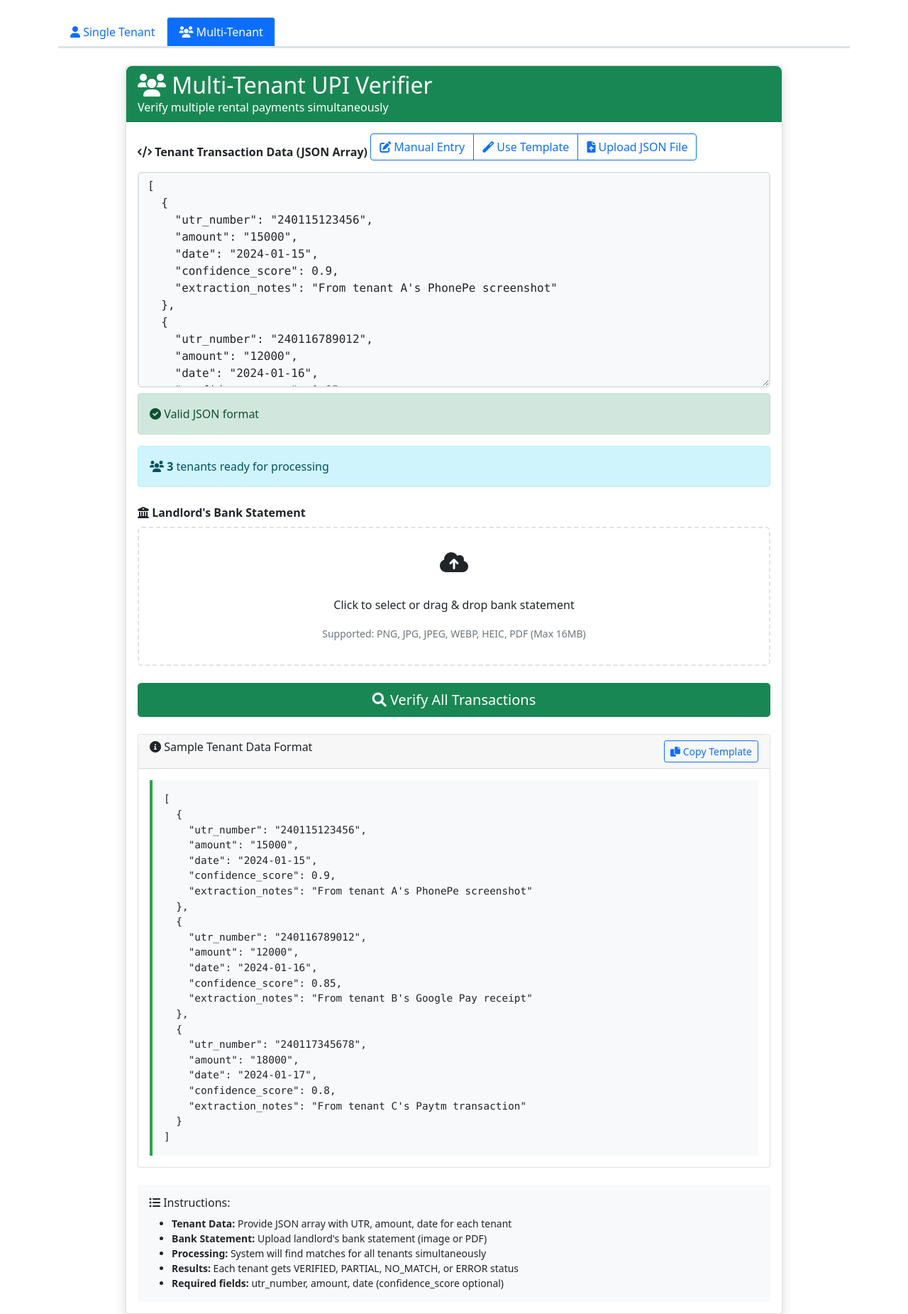
After one commit to akasharyan433/upi-verification, a Flask app: page /multi-tenant in a window 1280 px wide. The commit adds this page. Shown: the whole page at 71% size. Run offline with Flask 3, Linux system fonts and the light colour scheme; some libraries are stand-ins or nearby versions.

Commit message:
added frontend files for multi tenant records upload

```diff
--- a/app.py
+++ b/app.py
@@ -920,6 +920,11 @@ def index():
     """Main upload page"""
     return render_template('index.html')
 
+@app.route('/multi-tenant')
+def multi_tenant_page():
+    """Multi-tenant upload page"""
+    return render_template('multi_tenant.html')
+
 @app.route('/upload', methods=['POST'])
 def upload_files():
     """Handle file upload and processing with direct PDF support"""
--- /dev/null
+++ b/templates/multi_tenant.html
@@ -0,0 +1,558 @@
+<!DOCTYPE html>
+<html lang="en">
+<head>
+    <meta charset="UTF-8">
+    <meta name="viewport" content="width=device-width, initial-scale=1.0">
+    <title>Multi-Tenant UPI Verifier</title>
+    <link rel="stylesheet" href="{{ url_for('static', filename='style.css') }}">
+    <link href="https://cdn.jsdelivr.net/npm/bootstrap@5.1.3/dist/css/bootstrap.min.css" rel="stylesheet">
+    <link href="https://cdnjs.cloudflare.com/ajax/libs/font-awesome/6.0.0/css/all.min.css" rel="stylesheet">
+    <style>
+        .json-editor {
+            font-family: 'Consolas', 'Monaco', 'Courier New', monospace;
+            border: 2px solid #dee2e6;
+            border-radius: 0.375rem;
+            background-color: #f8f9fa;
+        }
+        .json-editor:focus {
+            border-color: #0d6efd;
+            box-shadow: 0 0 0 0.25rem rgba(13, 110, 253, 0.25);
+        }
+        .tenant-card {
+            border-left: 4px solid #0d6efd;
+        }
+        .sample-json {
+            background-color: #f8f9fa;
+            border-left: 4px solid #28a745;
+            font-family: 'Consolas', 'Monaco', 'Courier New', monospace;
+            font-size: 0.9em;
+        }
+        .navigation-tabs {
+            border-bottom: 2px solid #dee2e6;
+        }
+        .nav-link.active {
+            background-color: #0d6efd !important;
+            color: white !important;
+        }
+        .result-card {
+            transition: all 0.3s ease;
+        }
+        .verified { border-left: 4px solid #28a745; }
+        .partial { border-left: 4px solid #ffc107; }
+        .no-match { border-left: 4px solid #dc3545; }
+        .error { border-left: 4px solid #6c757d; }
+    </style>
+</head>
+<body>
+    <div class="container mt-4">
+        <!-- Navigation -->
+        <div class="row mb-4">
+            <div class="col-12">
+                <nav class="navigation-tabs">
+                    <div class="nav nav-tabs" id="nav-tab" role="tablist">
+                        <a class="nav-link" href="{{ url_for('index') }}">
+                            <i class="fas fa-user"></i> Single Tenant
+                        </a>
+                        <a class="nav-link active" href="{{ url_for('multi_tenant_page') }}">
+                            <i class="fas fa-users"></i> Multi-Tenant
+                        </a>
+                    </div>
+                </nav>
+            </div>
+        </div>
+
+        <div class="row justify-content-center">
+            <div class="col-lg-10">
+                <div class="card shadow">
+                    <div class="card-header bg-success text-white">
+                        <h2 class="mb-0"><i class="fas fa-users"></i> Multi-Tenant UPI Verifier</h2>
+                        <p class="mb-0">Verify multiple rental payments simultaneously</p>
+                    </div>
+                    <div class="card-body">
+
+                        <!-- Flash Messages -->
+                        {% with messages = get_flashed_messages() %}
+                            {% if messages %}
+                                {% for message in messages %}
+                                    <div class="alert alert-info alert-dismissible fade show" role="alert">
+                                        {{ message }}
+                                        <button type="button" class="btn-close" data-bs-dismiss="alert"></button>
+                                    </div>
+                                {% endfor %}
+                            {% endif %}
+                        {% endwith %}
+
+                        <form id="multiTenantForm" enctype="multipart/form-data">
+
+                            <!-- Tenant Data JSON Input -->
+                            <div class="mb-4">
+                                <label for="tenant_data" class="form-label">
+                                    <strong><i class="fas fa-code"></i> Tenant Transaction Data (JSON Array)</strong>
+                                </label>
+
+                                <!-- JSON Input Methods -->
+                                <div class="btn-group mb-3" role="group">
+                                    <button type="button" class="btn btn-outline-primary" id="manualJsonBtn">
+                                        <i class="fas fa-edit"></i> Manual Entry
+                                    </button>
+                                    <button type="button" class="btn btn-outline-primary" id="templateBtn">
+                                        <i class="fas fa-magic"></i> Use Template
+                                    </button>
+                                    <button type="button" class="btn btn-outline-primary" id="fileJsonBtn">
+                                        <i class="fas fa-file-upload"></i> Upload JSON File
+                                    </button>
+                                </div>
+
+                                <!-- File Upload for JSON (hidden) -->
+                                <input type="file" id="jsonFileInput" accept=".json" style="display: none;">
+
+                                <!-- JSON Text Area -->
+                                <textarea class="form-control json-editor" id="tenant_data" name="tenant_data"
+                                          rows="12" placeholder="Enter JSON array of tenant transaction data..." required></textarea>
+
+                                <!-- JSON Validation Status -->
+                                <div id="jsonValidation" class="mt-2"></div>
+
+                                <!-- Tenant Count Display -->
+                                <div id="tenantCount" class="mt-2"></div>
+                            </div>
+
+                            <!-- Bank Statement Upload -->
+                            <div class="mb-4">
+                                <label for="landlord_statement" class="form-label">
+                                    <strong><i class="fas fa-university"></i> Landlord's Bank Statement</strong>
+                                </label>
+                                <div class="upload-area" id="landlord-drop-area">
+                                    <input type="file" class="form-control" id="landlord_statement"
+                                           name="landlord_statement" accept="image/*,.pdf" required>
+                                    <div class="upload-text">
+                                        <p><i class="fas fa-cloud-upload-alt fa-2x mb-3"></i></p>
+                                        <p>Click to select or drag & drop bank statement</p>
+                                        <small class="text-muted">Supported: PNG, JPG, JPEG, WEBP, HEIC, PDF (Max 16MB)</small>
+                                    </div>
+                                </div>
+                                <div id="landlord-preview" class="mt-2"></div>
+                            </div>
+
+                            <!-- Submit Button -->
+                            <div class="d-grid">
+                                <button type="submit" class="btn btn-success btn-lg" id="submitBtn">
+                                    <span id="submitText">
+                                        <i class="fas fa-search"></i> Verify All Transactions
+                                    </span>
+                                    <span id="loadingText" style="display: none;">
+                                        <span class="spinner-border spinner-border-sm me-2"></span>
+                                        Processing Multiple Tenants...
+                                    </span>
+                                </button>
+                            </div>
+
+                        </form>
+
+                        <!-- Results Section -->
+                        <div id="resultsSection" class="mt-5" style="display: none;">
+                            <h4><i class="fas fa-chart-line"></i> Verification Results</h4>
+                            <div id="resultsSummary" class="mb-4"></div>
+                            <div id="resultsDetails"></div>
+                        </div>
+
+                        <!-- Sample JSON Template -->
+                        <div class="mt-4">
+                            <div class="card">
+                                <div class="card-header">
+                                    <h6 class="mb-0">
+                                        <i class="fas fa-info-circle"></i> Sample Tenant Data Format
+                                        <button class="btn btn-sm btn-outline-primary float-end" id="copyTemplateBtn">
+                                            <i class="fas fa-copy"></i> Copy Template
+                                        </button>
+                                    </h6>
+                                </div>
+                                <div class="card-body">
+                                    <pre class="sample-json p-3 mb-0" id="sampleJson">[
+  {
+    "utr_number": "240115123456",
+    "amount": "15000",
+    "date": "2024-01-15",
+    "confidence_score": 0.9,
+    "extraction_notes": "From tenant A's PhonePe screenshot"
+  },
+  {
+    "utr_number": "240116789012",
+    "amount": "12000",
+    "date": "2024-01-16",
+    "confidence_score": 0.85,
+    "extraction_notes": "From tenant B's Google Pay receipt"
+  },
+  {
+    "utr_number": "240117345678",
+    "amount": "18000",
+    "date": "2024-01-17",
+    "confidence_score": 0.8,
+    "extraction_notes": "From tenant C's Paytm transaction"
+  }
+]</pre>
+                                </div>
+                            </div>
+                        </div>
+
+                        <!-- Instructions -->
+                        <div class="mt-4 p-3 bg-light rounded">
+                            <h6><i class="fas fa-list-ul"></i> Instructions:</h6>
+                            <ul class="mb-0 small">
+                                <li><strong>Tenant Data:</strong> Provide JSON array with UTR, amount, date for each tenant</li>
+                                <li><strong>Bank Statement:</strong> Upload landlord's bank statement (image or PDF)</li>
+                                <li><strong>Processing:</strong> System will find matches for all tenants simultaneously</li>
+                                <li><strong>Results:</strong> Each tenant gets VERIFIED, PARTIAL, NO_MATCH, or ERROR status</li>
+                                <li><strong>Required fields:</strong> utr_number, amount, date (confidence_score optional)</li>
+                            </ul>
+                        </div>
+
+                    </div>
+                </div>
+            </div>
+        </div>
+    </div>
+
+    <script src="https://cdn.jsdelivr.net/npm/bootstrap@5.1.3/dist/js/bootstrap.bundle.min.js"></script>
+    <script>
+        // Global variables
+        let currentTenantData = [];
+
+        // Initialize page
+        document.addEventListener('DOMContentLoaded', function() {
+            setupFileUpload();
+            setupJsonHandling();
+            setupFormSubmission();
+
+            // Load template by default
+            loadTemplate();
+        });
+
+        // File upload handling
+        function setupFileUpload() {
+            const input = document.getElementById('landlord_statement');
+            const preview = document.getElementById('landlord-preview');
+            const dropArea = document.getElementById('landlord-drop-area');
+
+            input.addEventListener('change', function(e) {
+                handleFiles(e.target.files, preview);
+            });
+
+            // Drag and drop functionality
+            dropArea.addEventListener('dragover', (e) => {
+                e.preventDefault();
+                dropArea.classList.add('drag-over');
+            });
+
+            dropArea.addEventListener('dragleave', () => {
+                dropArea.classList.remove('drag-over');
+            });
+
+            dropArea.addEventListener('drop', (e) => {
+                e.preventDefault();
+                dropArea.classList.remove('drag-over');
+                input.files = e.dataTransfer.files;
+                handleFiles(e.dataTransfer.files, preview);
+            });
+        }
+
+        function handleFiles(files, preview) {
+            preview.innerHTML = '';
+            if (files.length > 0) {
+                const file = files[0];
+                if (file.type.startsWith('image/')) {
+                    const img = document.createElement('img');
+                    img.src = URL.createObjectURL(file);
+                    img.className = 'img-thumbnail mt-2';
+                    img.style.maxHeight = '200px';
+                    preview.appendChild(img);
+                } else if (file.type === 'application/pdf') {
+                    const pdfInfo = document.createElement('div');
+                    pdfInfo.className = 'alert alert-info mt-2';
+                    pdfInfo.innerHTML = `
+                        <i class="fas fa-file-pdf"></i>
+                        <strong>PDF Selected:</strong> ${file.name}
+                        <small>(${(file.size / 1024 / 1024).toFixed(2)} MB)</small>
+                    `;
+                    preview.appendChild(pdfInfo);
+                }
+            }
+        }
+
+        // JSON handling
+        function setupJsonHandling() {
+            const tenantDataTextarea = document.getElementById('tenant_data');
+            const jsonFileInput = document.getElementById('jsonFileInput');
+
+            // Real-time JSON validation
+            tenantDataTextarea.addEventListener('input', validateJson);
+
+            // Button handlers
+            document.getElementById('manualJsonBtn').addEventListener('click', () => {
+                tenantDataTextarea.value = '';
+                tenantDataTextarea.focus();
+            });
+
+            document.getElementById('templateBtn').addEventListener('click', loadTemplate);
+
+            document.getElementById('fileJsonBtn').addEventListener('click', () => {
+                jsonFileInput.click();
+            });
+
+            document.getElementById('copyTemplateBtn').addEventListener('click', () => {
+                const template = document.getElementById('sampleJson').textContent;
+                navigator.clipboard.writeText(template).then(() => {
+                    showToast('Template copied to clipboard!', 'success');
+                });
+            });
+
+            // JSON file upload
+            jsonFileInput.addEventListener('change', function(e) {
+                const file = e.target.files[0];
+                if (file && file.type === 'application/json') {
+                    const reader = new FileReader();
+                    reader.onload = function(e) {
+                        tenantDataTextarea.value = e.target.result;
+                        validateJson();
+                    };
+                    reader.readAsText(file);
+                }
+            });
+        }
+
+        function loadTemplate() {
+            const template = document.getElementById('sampleJson').textContent;
+            document.getElementById('tenant_data').value = template;
+            validateJson();
+        }
+
+        function validateJson() {
+            const textarea = document.getElementById('tenant_data');
+            const validation = document.getElementById('jsonValidation');
+            const tenantCount = document.getElementById('tenantCount');
+
+            try {
+                const data = JSON.parse(textarea.value);
+
+                if (!Array.isArray(data)) {
+                    throw new Error('Data must be an array');
+                }
+
+                if (data.length === 0) {
+                    throw new Error('Array cannot be empty');
+                }
+
+                // Validate each tenant object
+                for (let i = 0; i < data.length; i++) {
+                    const tenant = data[i];
+                    if (!tenant.utr_number || !tenant.amount || !tenant.date) {
+                        throw new Error(`Tenant ${i + 1} missing required fields (utr_number, amount, date)`);
+                    }
+                }
+
+                currentTenantData = data;
+
+                validation.innerHTML = `
+                    <div class="alert alert-success">
+                        <i class="fas fa-check-circle"></i> Valid JSON format
+                    </div>
+                `;
+
+                tenantCount.innerHTML = `
+                    <div class="alert alert-info">
+                        <i class="fas fa-users"></i> <strong>${data.length}</strong> tenant${data.length > 1 ? 's' : ''} ready for processing
+                    </div>
+                `;
+
+                return true;
+
+            } catch (error) {
+                validation.innerHTML = `
+                    <div class="alert alert-danger">
+                        <i class="fas fa-exclamation-triangle"></i> ${error.message}
+                    </div>
+                `;
+
+                tenantCount.innerHTML = '';
+                currentTenantData = [];
+                return false;
+            }
+        }
+
+        // Form submission
+        function setupFormSubmission() {
+            document.getElementById('multiTenantForm').addEventListener('submit', async function(e) {
+                e.preventDefault();
+
+                if (!validateJson()) {
+                    showToast('Please fix JSON validation errors', 'error');
+                    return;
+                }
+
+                const formData = new FormData();
+                formData.append('tenant_data', document.getElementById('tenant_data').value);
+                formData.append('landlord_statement', document.getElementById('landlord_statement').files[0]);
+
+                // Show loading state
+                document.getElementById('submitText').style.display = 'none';
+                document.getElementById('loadingText').style.display = 'inline';
+                document.getElementById('submitBtn').disabled = true;
+
+                try {
+                    const response = await fetch('/upload-multi', {
+                        method: 'POST',
+                        body: formData
+                    });
+
+                    const result = await response.json();
+
+                    if (result.success) {
+                        displayResults(result);
+                        showToast('Processing completed successfully!', 'success');
+                    } else {
+                        showToast(`Error: ${result.error}`, 'error');
+                    }
+
+                } catch (error) {
+                    showToast(`Request failed: ${error.message}`, 'error');
+                } finally {
+                    // Reset loading state
+                    document.getElementById('submitText').style.display = 'inline';
+                    document.getElementById('loadingText').style.display = 'none';
+                    document.getElementById('submitBtn').disabled = false;
+                }
+            });
+        }
+
+        // Display results
+        function displayResults(result) {
+            const resultsSection = document.getElementById('resultsSection');
+            const resultsSummary = document.getElementById('resultsSummary');
+            const resultsDetails = document.getElementById('resultsDetails');
+
+            // Summary
+            const summary = result.summary;
+            resultsSummary.innerHTML = `
+                <div class="row text-center">
+                    <div class="col-md-3">
+                        <div class="card verified">
+                            <div class="card-body">
+                                <h3 class="text-success">${summary.verified_matches}</h3>
+                                <p class="mb-0">Verified</p>
+                            </div>
+                        </div>
+                    </div>
+                    <div class="col-md-3">
+                        <div class="card partial">
+                            <div class="card-body">
+                                <h3 class="text-warning">${summary.partial_matches}</h3>
+                                <p class="mb-0">Partial</p>
+                            </div>
+                        </div>
+                    </div>
+                    <div class="col-md-3">
+                        <div class="card no-match">
+                            <div class="card-body">
+                                <h3 class="text-danger">${summary.no_matches}</h3>
+                                <p class="mb-0">No Match</p>
+                            </div>
+                        </div>
+                    </div>
+                    <div class="col-md-3">
+                        <div class="card error">
+                            <div class="card-body">
+                                <h3 class="text-muted">${summary.errors}</h3>
+                                <p class="mb-0">Errors</p>
+                            </div>
+                        </div>
+                    </div>
+                </div>
+            `;
+
+            // Details
+            let detailsHtml = '';
+            result.results.forEach((tenant, index) => {
+                const statusClass = tenant.match_status.toLowerCase().replace('_', '-');
+                const statusIcon = getStatusIcon(tenant.match_status);
+
+                detailsHtml += `
+                    <div class="card result-card ${statusClass} mb-3">
+                        <div class="card-header">
+                            <h6 class="mb-0">
+                                ${statusIcon} Tenant ${tenant.tenant_id}
+                                <span class="badge bg-secondary float-end">${tenant.match_status}</span>
+                            </h6>
+                        </div>
+                        <div class="card-body">
+                            <div class="row">
+                                <div class="col-md-6">
+                                    <strong>UTR Match:</strong> ${tenant.utr_match ? '✅' : '❌'}<br>
+                                    <strong>Amount Match:</strong> ${tenant.amount_match ? '✅' : '❌'}<br>
+                                    <strong>Date Match:</strong> ${tenant.date_match ? '✅' : '❌'}<br>
+                                    <strong>Confidence:</strong> ${(tenant.overall_confidence * 100).toFixed(1)}%
+                                </div>
+                                <div class="col-md-6">
+                                    <strong>Tenant UTR:</strong> ${tenant.tenant_utr || 'N/A'}<br>
+                                    <strong>Bank UTR:</strong> ${tenant.landlord_utr || 'N/A'}<br>
+                                    <strong>Amount:</strong> ₹${tenant.tenant_amount || 'N/A'}<br>
+                                    <strong>Date:</strong> ${tenant.tenant_date || 'N/A'}
+                                </div>
+                            </div>
+                            ${tenant.landlord_extraction_notes ? `
+                                <div class="mt-2">
+                                    <small class="text-muted">
+                                        <strong>Notes:</strong> ${tenant.landlord_extraction_notes}
+                                    </small>
+                                </div>
+                            ` : ''}
+                        </div>
+                    </div>
+                `;
+            });
+
+            resultsDetails.innerHTML = detailsHtml;
+            resultsSection.style.display = 'block';
+
+            // Scroll to results
+            resultsSection.scrollIntoView({ behavior: 'smooth' });
+        }
+
+        function getStatusIcon(status) {
+            switch (status) {
+                case 'VERIFIED': return '<i class="fas fa-check-circle text-success"></i>';
+                case 'PARTIAL': return '<i class="fas fa-exclamation-triangle text-warning"></i>';
+                case 'NO_MATCH': return '<i class="fas fa-times-circle text-danger"></i>';
+                case 'ERROR': return '<i class="fas fa-bug text-muted"></i>';
+                default: return '<i class="fas fa-question-circle text-secondary"></i>';
+            }
+        }
+
+        // Utility functions
+        function showToast(message, type) {
+            const toastHtml = `
+                <div class="toast-container position-fixed top-0 end-0 p-3">
+                    <div class="toast show" role="alert">
+                        <div class="toast-header">
+                            <strong class="me-auto">${type === 'success' ? 'Success' : 'Error'}</strong>
+                            <button type="button" class="btn-close" data-bs-dismiss="toast"></button>
+                        </div>
+                        <div class="toast-body">
+                            ${message}
+                        </div>
+                    </div>
+                </div>
+            `;
+
+            document.body.insertAdjacentHTML('beforeend', toastHtml);
+
+            // Auto remove after 5 seconds
+            setTimeout(() => {
+                const toasts = document.querySelectorAll('.toast-container');
+                if (toasts.length > 0) {
+                    toasts[toasts.length - 1].remove();
+                }
+            }, 5000);
+        }
+    </script>
+</body>
+</html>
```
Also changed, not shown: templates/index.html (+35 -6 lines).
